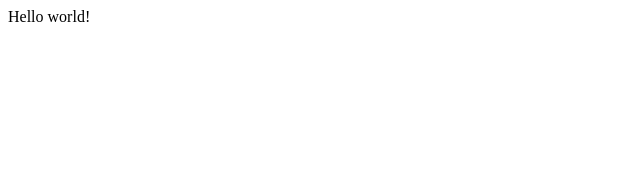
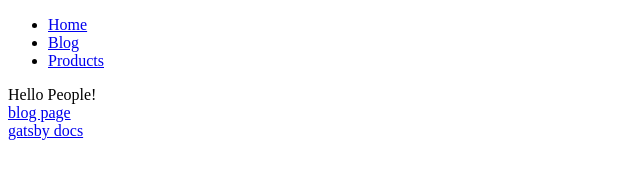
Before and after one commit to HyunM/gatsby-tutorial, a Gatsby site: page / in a window 1280 px wide. Shown: the whole page, without its empty margins (0-640 px from the left). Built offline with nearby package versions, Linux system fonts and the light colour scheme; Gatsby itself is replaced by a stand-in of ours.

Commit message:
Navbar finished

```diff
--- /dev/null
+++ b/src/components/Navbar.js
@@ -0,0 +1,21 @@
+import React from "react"
+import { Link } from "gatsby"
+const Navbar = () => {
+  return (
+    <nav>
+      <ul>
+        <li>
+          <Link to="/">Home</Link>
+        </li>
+        <li>
+          <Link to="/blog/">Blog</Link>
+        </li>
+        <li>
+          <Link to="/products/">Products</Link>
+        </li>
+      </ul>
+    </nav>
+  )
+}
+
+export default Navbar
--- a/src/pages/index.js
+++ b/src/pages/index.js
@@ -1,5 +1,14 @@
 import React from "react"
+import { Link } from "gatsby"
+import Navbar from "../components/Navbar"
 
-export default function Home() {
-  return <div>Hello world!</div>
-}
+export default () => (
+  <div>
+    <Navbar />
+    Hello People!
+    <div>
+      <Link to="/blog/">blog page</Link>
+    </div>
+    <a href="https://www.gatsbyjs.org">gatsby docs</a>
+  </div>
+)
```
Also changed, not shown: src/pages/404.js (added, +11 -0 lines), src/pages/blog.js (added, +13 -0 lines), src/pages/products.js (added, +11 -0 lines), 1 other file.
